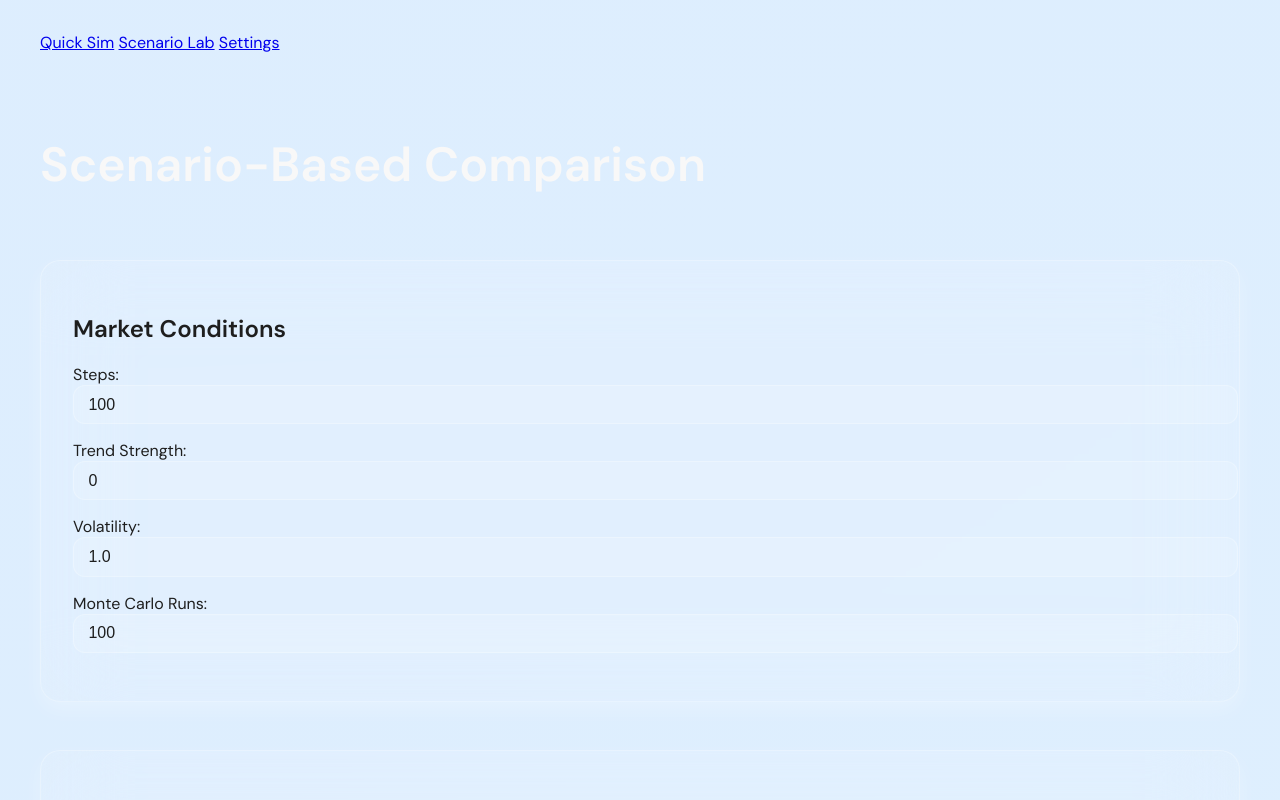
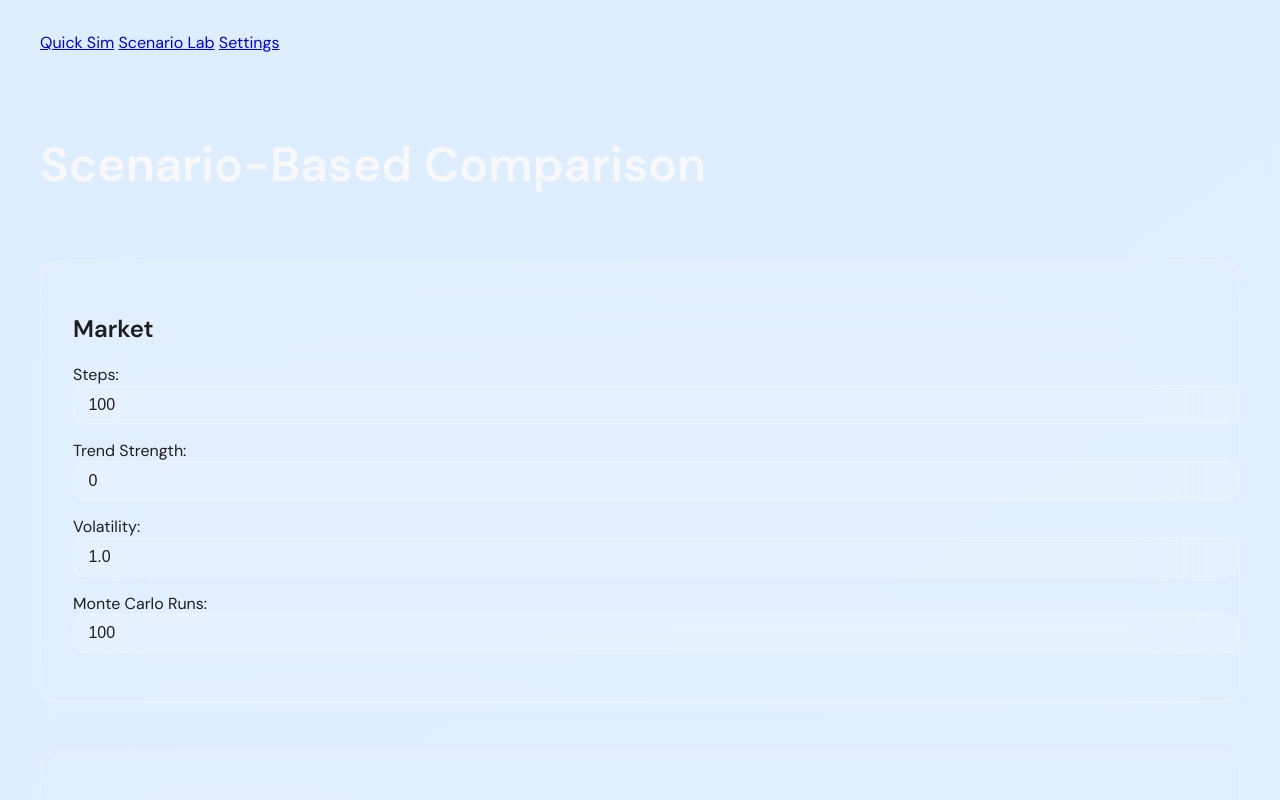
Before and after one commit to KolTSin/Tumi, a website built with Vite: page Trading bots - Copy/frontend/scenario.html in a window 1280 px wide. Shown: the top 800 px of the page. Built offline with nearby package versions, Linux system fonts and the light colour scheme.

Commit message:
Update scenario.html

```diff
--- a/Trading bots - Copy/frontend/scenario.html
+++ b/Trading bots - Copy/frontend/scenario.html
@@ -21,7 +21,7 @@
       <h1 class="title">Scenario-Based Comparison</h1>
 
       <div class="card">
-        <h2>Market Conditions</h2>
+        <h2>Market</h2>
         <label for="steps">Steps:</label>
         <input type="number" id="steps" value="100" min="10" max="1000" />
 
```
